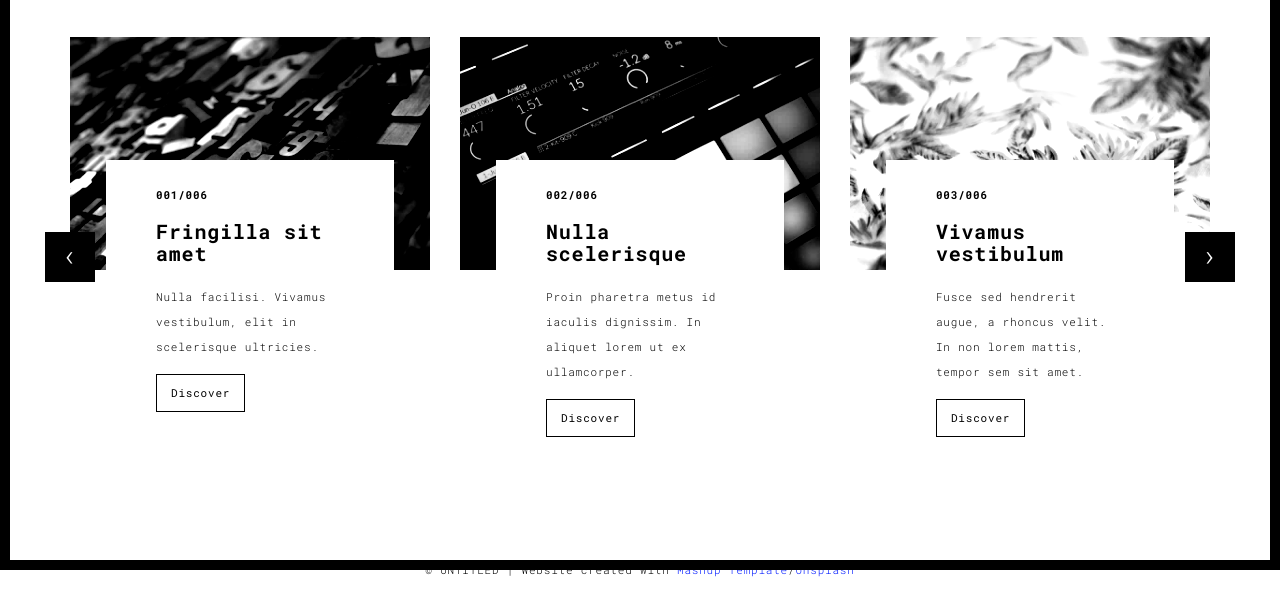
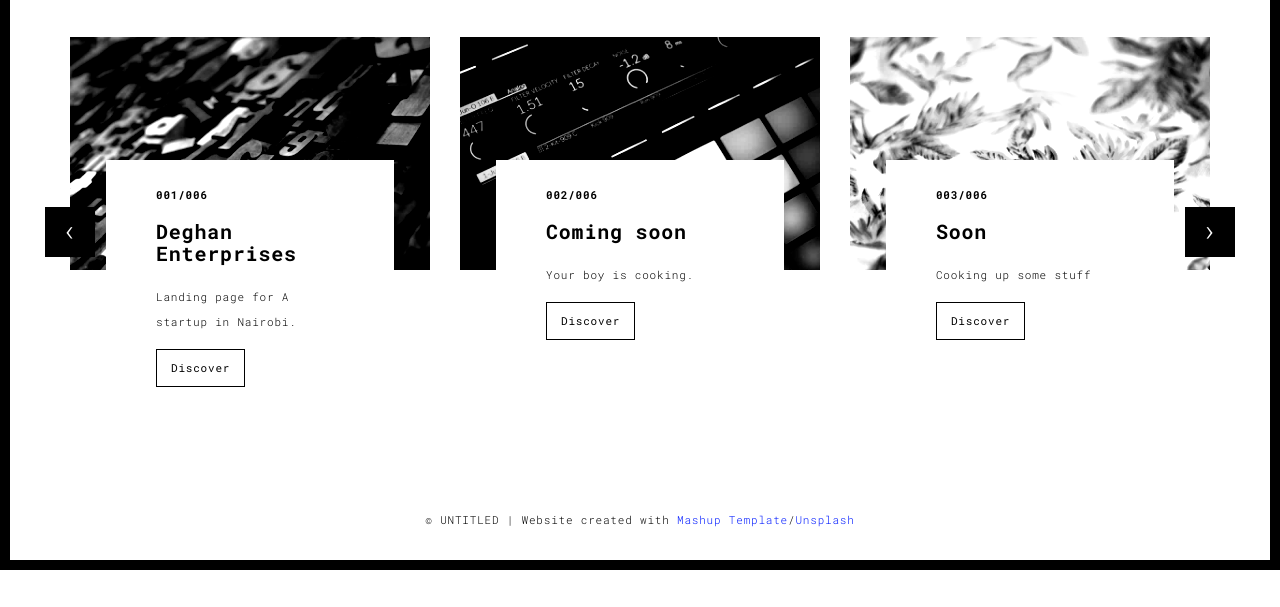
Before and after one commit to p3terkioko/deghan3, a plain HTML site: page newportfolio/works.html in a window 1280 px wide. Shown: the part 230-837 px from the top of the page. After the commit the page ends 800 px from the top, so only its background shows below. Drawn offline with Linux system fonts and the light colour scheme.

Commit message:
all i have said is i am cooking

```diff
--- a/newportfolio/works.html
+++ b/newportfolio/works.html
@@ -75,9 +75,9 @@
                       </a>
                       <div class="card-container card-container-lg">
                         <h4>001/006</h4>
-                        <h3>Fringilla sit amet</h3>
-                        <p>Nulla facilisi. Vivamus vestibulum, elit in scelerisque ultricies.</p>
-                        <a href="./work.html" title="" class="btn btn-default">Discover</a>
+                        <h3>Deghan Enterprises</h3>
+                        <p>Landing page for A startup in Nairobi.</p>
+                        <a href="https://www.deghan.co.ke" title="" class="btn btn-default" target="_blank">Discover</a>
                       </div>
                     </div>
                     <div class="col-sm-4">
@@ -86,8 +86,8 @@
                       </a>
                       <div class="card-container card-container-lg">
                         <h4>002/006</h4>
-                        <h3>Nulla scelerisque</h3>
-                        <p>Proin pharetra metus id iaculis dignissim. In aliquet lorem ut ex ullamcorper.</p>
+                        <h3>Coming soon</h3>
+                        <p>Your boy is cooking.</p>
                         <a href="./work.html" title="" class="btn btn-default">Discover</a>
                       </div>
                     </div>
@@ -97,8 +97,8 @@
                       </a>
                       <div class="card-container card-container-lg">
                         <h4>003/006</h4>
-                        <h3>Vivamus vestibulum</h3>
-                        <p>Fusce sed hendrerit augue, a rhoncus velit. In non lorem mattis, tempor sem sit amet.</p>
+                        <h3>Soon</h3>
+                        <p>Cooking up some stuff</p>
                         <a href="./work.html" title="" class="btn btn-default">Discover</a>
                       </div>
                     </div>
@@ -115,8 +115,8 @@
                     </a>
                     <div class="card-container">
                       <h4>004/006</h4>
-                      <h3>Nulla scelerisque</h3>
-                      <p>Proin pharetra metus id iaculis dignissim. In aliquet lorem ut ex ullamcorper.</p>
+                      <h3>Don't worry</h3>
+                      <p>Your boy is cooking.</p>
                       <a href="./work.html" class="btn btn-default">Discover</a>
                     </div>
                   </div>
@@ -126,8 +126,8 @@
                       </a>
                       <div class="card-container">
                         <h4>005/006</h4>
-                        <h3>Fringilla sit amet</h3>
-                        <p>Nulla facilisi. Vivamus vestibulum, elit in scelerisque ultricies.</p>
+                        <h3></h3>
+                        <p>Lorem Ipsum huh?</p>
                         <a href="./work.html" class="btn btn-default">Discover</a>
                       </div>
                     </div>
@@ -138,8 +138,8 @@
                       </a>
                       <div class="card-container">
                         <h4>006/006</h4>
-                        <h3>Vivamus vestibulum</h3>
-                        <p>Fusce sed hendrerit augue, a rhoncus velit. In non lorem mattis, tempor sem sit amet.</p>
+                        <h3>Soon</h3>
+                        <p>Cooking up something delightful.</p>
                         <a href="./work.html" class="btn btn-default">Discover</a>
                       </div>
                     </div>
```
